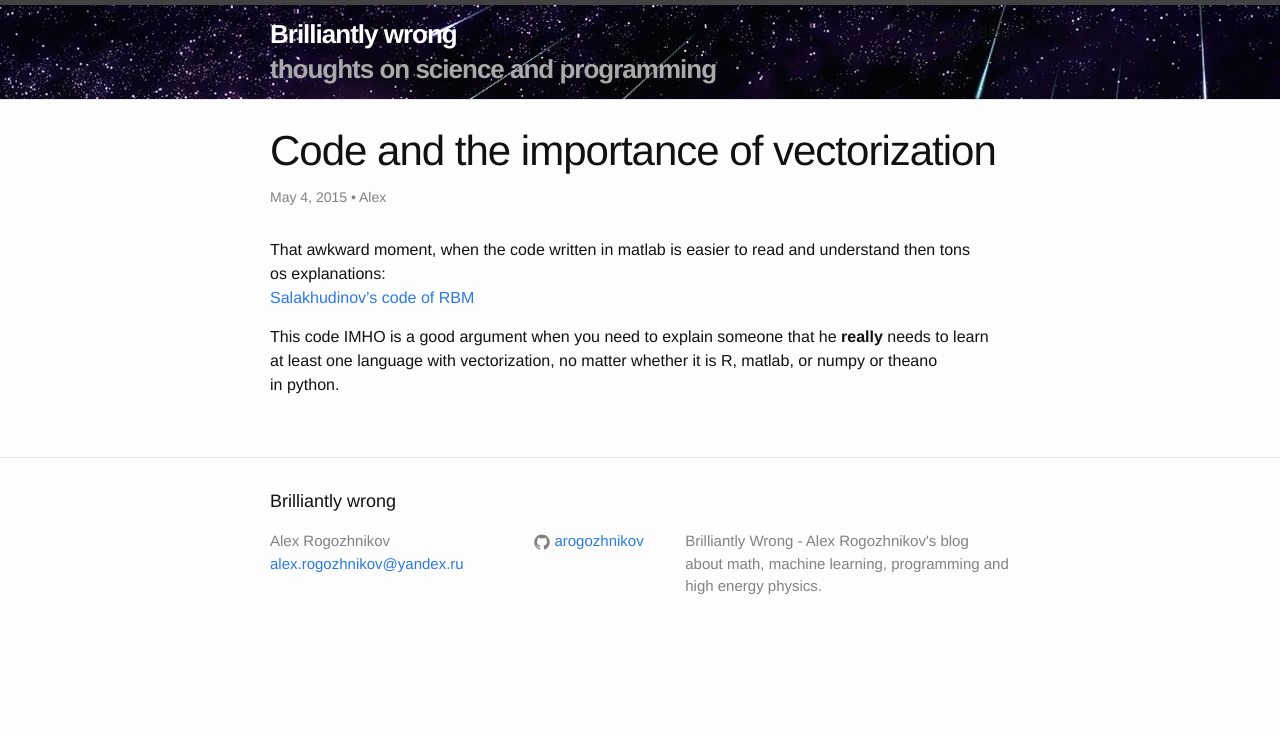
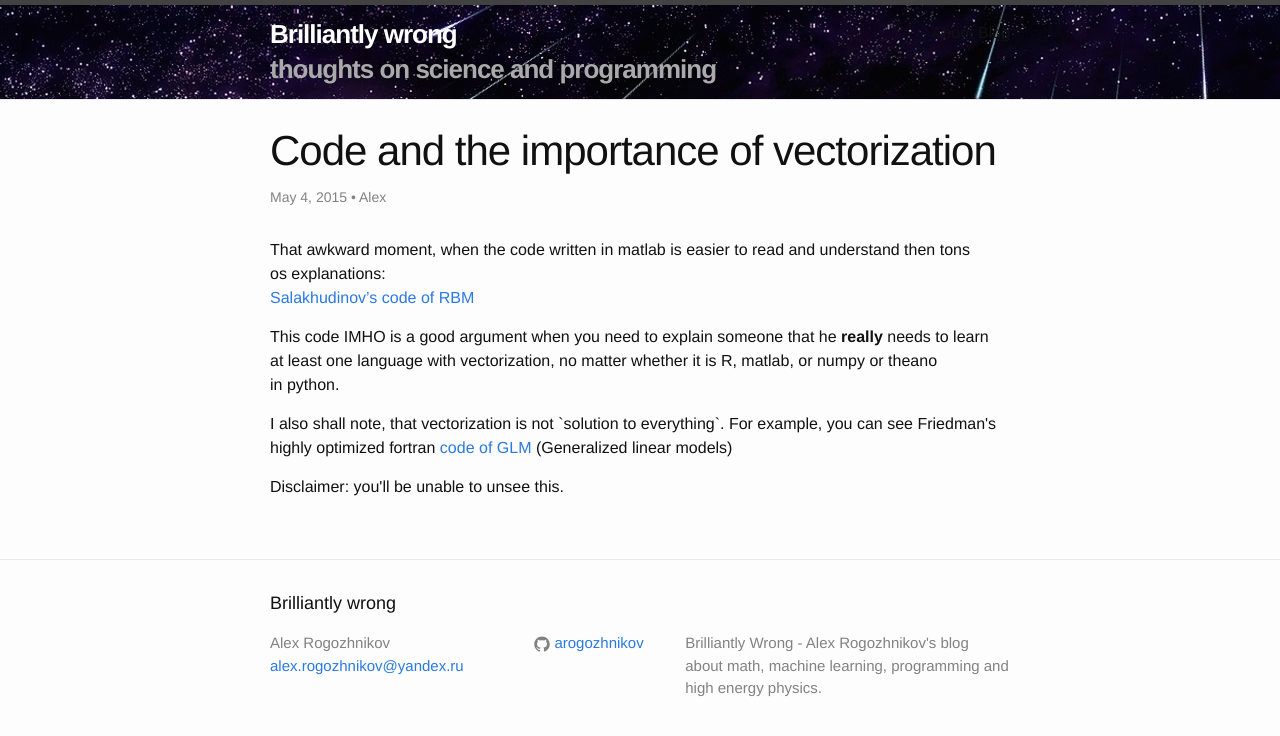
Before and after one commit to arogozhnikov/arogozhnikov.github.io, a Jekyll site: the page built from _posts/2015-05-04-code-and-importance-of-vectorization.html, in a window 1280 px wide. Shown: the top 736 px of the page. Built offline with Jekyll 4.4.1, drawn with Linux system fonts in a browser that asks for light colours.

Commit message:
minor update to old post

```diff
--- a/_posts/2015-05-04-code-and-importance-of-vectorization.html
+++ b/_posts/2015-05-04-code-and-importance-of-vectorization.html
@@ -19,3 +19,13 @@ blogger_orig_url: http://brilliantlywrong.blogspot.com/2015/05/code-and-importan
 </p>
 <p> This code IMHO is&nbsp;a&nbsp;good argument when you need to&nbsp;explain someone that he&nbsp;<strong>really</strong>
     needs to&nbsp;learn at&nbsp;least one language with vectorization, no&nbsp;matter whether it&nbsp;is&nbsp;R, matlab, or&nbsp;numpy or&nbsp;theano in&nbsp;python. </p>
+
+
+<p> I also shall note, that vectorization is not `solution to everything`.
+    For example, you can see Friedman's highly optimized fortran
+    <a href="https://github.com/dwf/glmnet-python/blob/master/glmnet/glmnet.f">code of GLM</a>
+    (Generalized linear models)
+</p>
+<p>
+    Disclaimer: you'll be unable to unsee this.
+</p>
```
